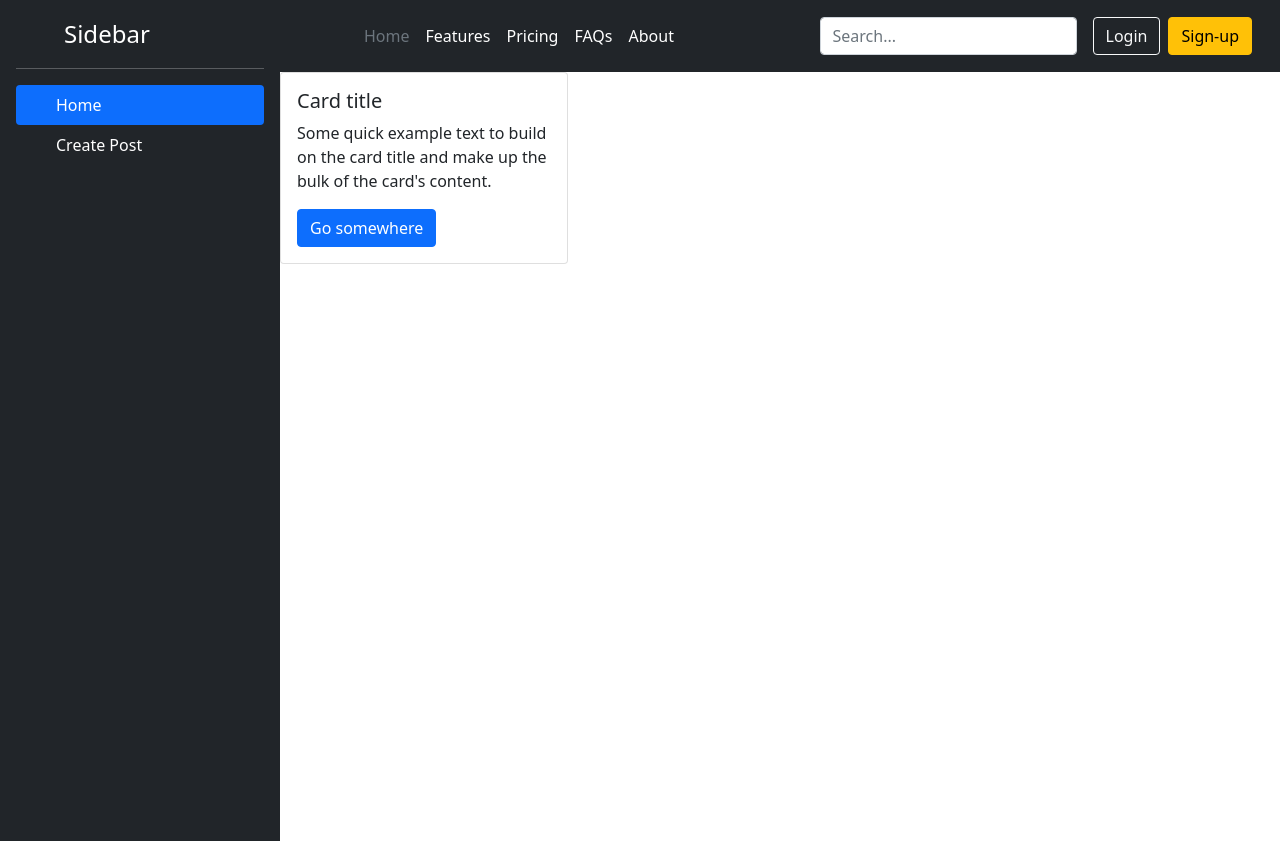
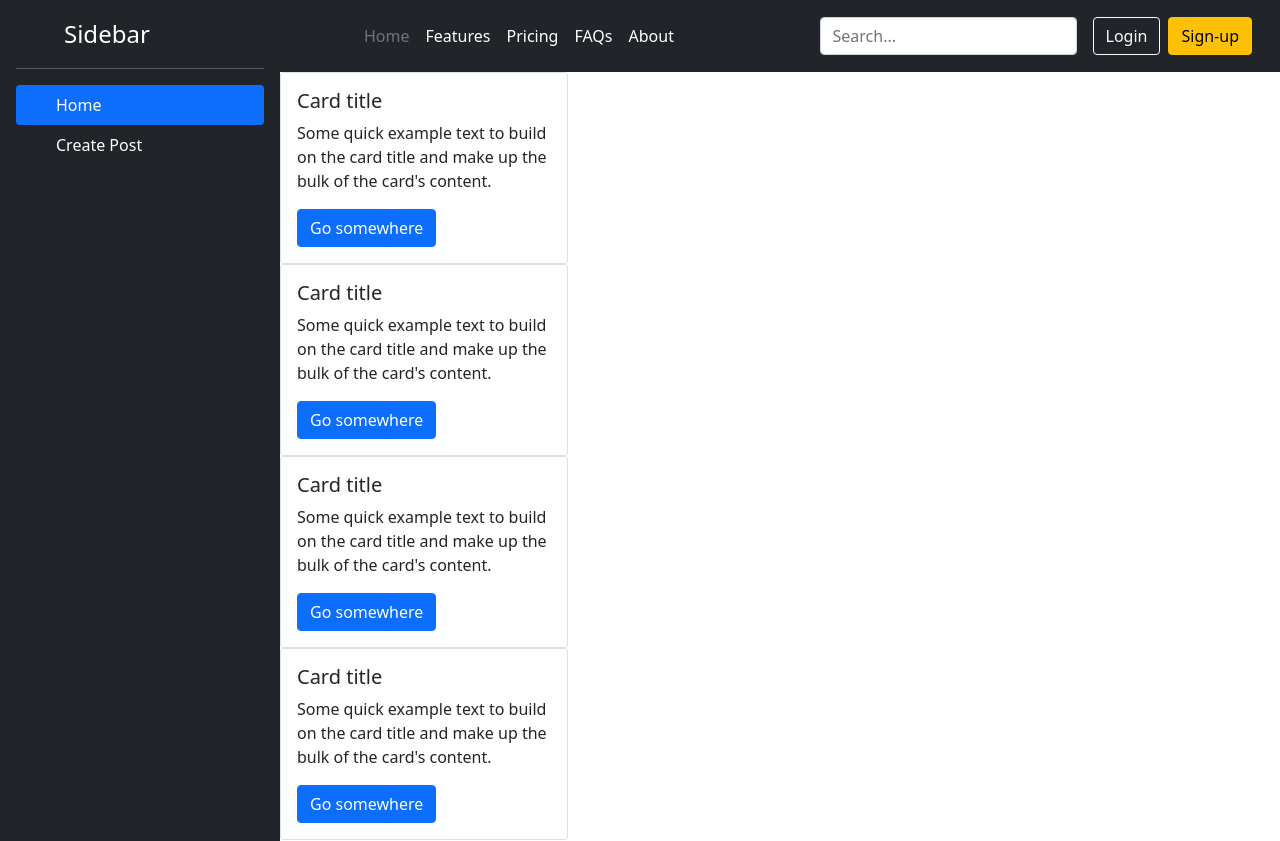
Before and after one commit to sajidsami856-jpg/social-media2, a React (Vite) app: page / in a window 1280 px wide. Shown: the top 841 px of the page. Built offline with nearby package versions, Linux system fonts and the light colour scheme.

Commit message:
applying useReducer and createContext

```diff
--- a/src/App.jsx
+++ b/src/App.jsx
@@ -3,23 +3,26 @@ import "./App.css";
 import 'bootstrap/dist/css/bootstrap.css';
 import Header from './Components/Header';
 import Sidebar from './Components/Sidebar';
+import PostListProvider from "./Store/Post-List-Store";
 import Post from './Components/Post';
 import CreatePost from './Components/CreatePost';
+import PostList from './Components/PostList';
 
 function App() {
   const [currPage,setPage]=useState("Home");
 
   return (
     <>
-    <div className="containerOfAll">
+    <PostListProvider>
+      <div className="containerOfAll">
         <Sidebar currPage={currPage} setPage={setPage}></Sidebar>
         <div className='Content'>
           <Header></Header>
-          {currPage==="Home" ? <Post></Post>:<CreatePost></CreatePost> }
+          {currPage==="Home" ? <PostList></PostList>:<CreatePost></CreatePost> }
 
         </div>
-    </div>
-
+      </div>
+    </PostListProvider>
     </>
   )
 }
--- /dev/null
+++ b/src/Components/PostList.jsx
@@ -0,0 +1,12 @@
+import Post from './Post';
+const PostList =()=>{
+    return(
+        <>
+        <Post></Post>
+        <Post></Post>
+        <Post></Post>
+        <Post></Post>
+        </>
+    )
+}
+export default PostList;
--- /dev/null
+++ b/src/Store/Post-List-Store.jsx
@@ -0,0 +1,34 @@
+import { createContext, useContext, useReducer } from "react";
+
+const PostList =createContext({
+    postList:[],
+    addPost:()=>{},
+    deletePost:()=>{},
+});
+
+const postListReducer=(currPostList,action)=>{
+    return currPostList;
+}
+
+const PostListProvider=({children})=>{
+    const [postList,dispatchPostList]=useReducer(postListReducer,[]);
+
+    const addPost=()=>{
+
+    }
+
+    const deletePost=()=>{
+
+    }
+
+
+    return <PostList.Provider value={{
+        postList,
+        addPost,
+        deletePost,
+    }}>
+        {children}
+    </PostList.Provider>
+}
+
+export default PostListProvider;
```
